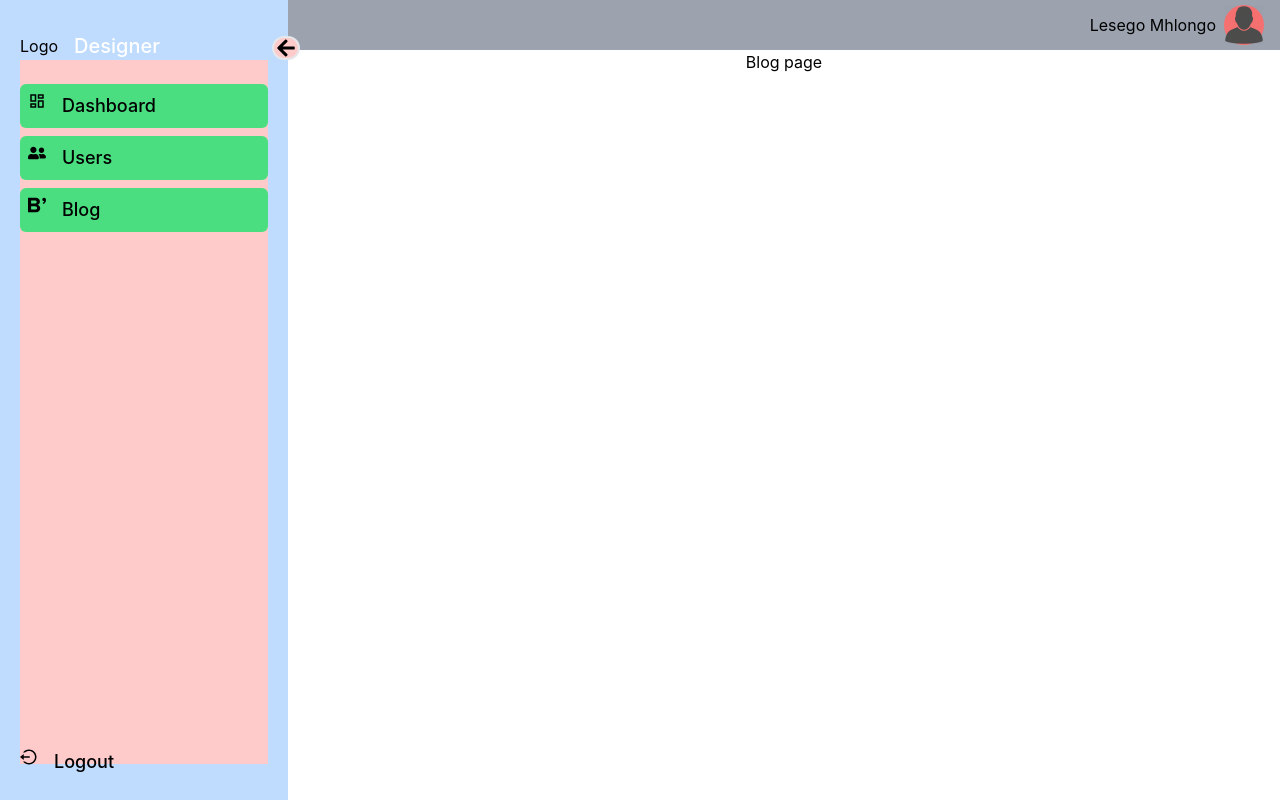
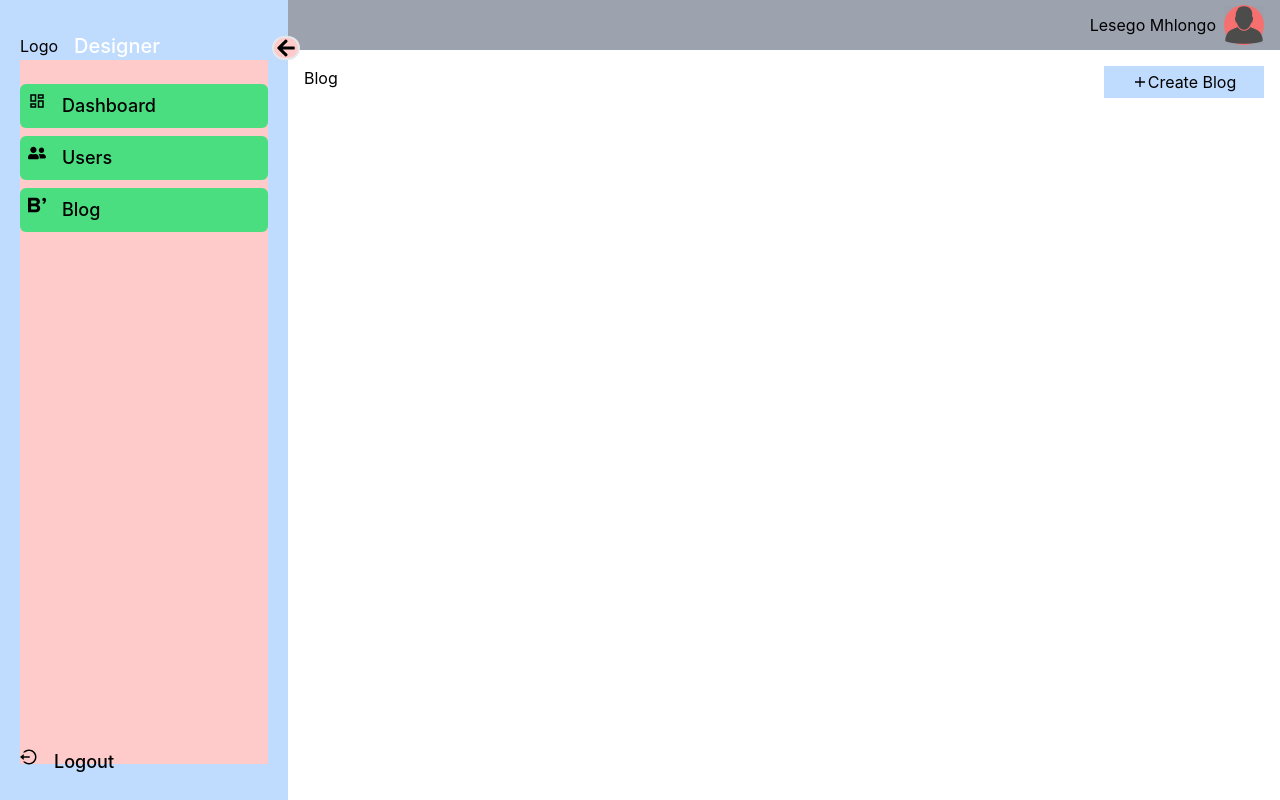
Before and after one commit to LesegoLSG/DayCare-Web, a React (Create React App) app in the folder FrontEnd/: page /portal/blog in a window 1280 px wide. Built offline with nearby package versions, Linux system fonts and the light colour scheme.

Commit message:
Added a button for navigating to the add blog section

```diff
--- a/FrontEnd/src/Portal/PortalComponents/Blog/BlogPortal.js
+++ b/FrontEnd/src/Portal/PortalComponents/Blog/BlogPortal.js
@@ -1,8 +1,19 @@
-import React from 'react'
+import React from 'react';
+import { IoMdAdd } from "react-icons/io";
+import { useNavigate } from 'react-router-dom';
 
 const BlogPortal = () => {
+    const navigate = useNavigate();
     return (
-        <div>Blog page</div>
+        <div className="flex justify-between m-4">
+            <h1>Blog</h1>
+            <button
+                onClick={() => navigate("/portal/blog/add")}
+                className="bg-blue-200 h-8 w-40 flex flex-row justify-center items-center">
+                <IoMdAdd />
+                Create Blog
+            </button>
+        </div>
     )
 }
 
```
